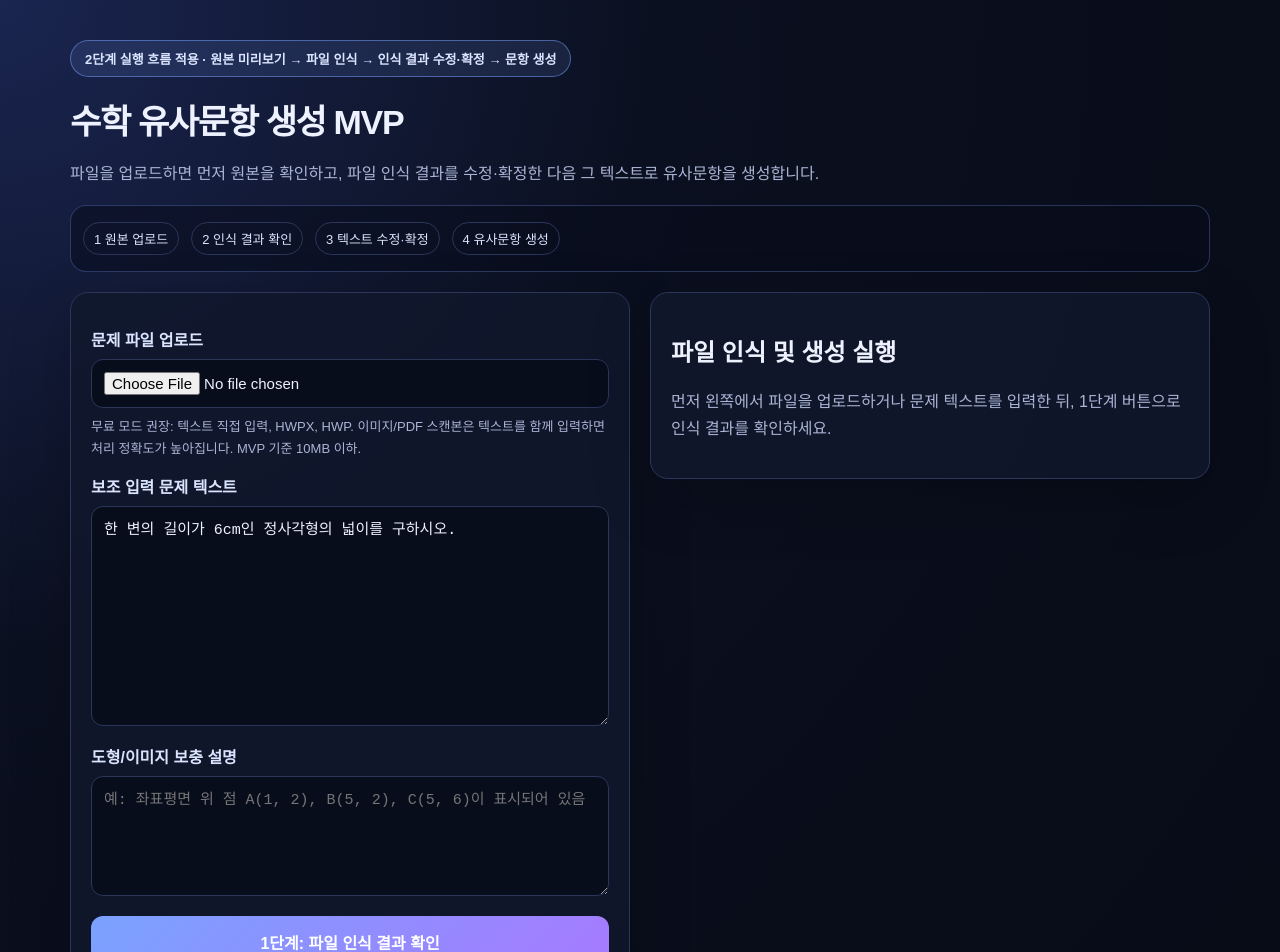
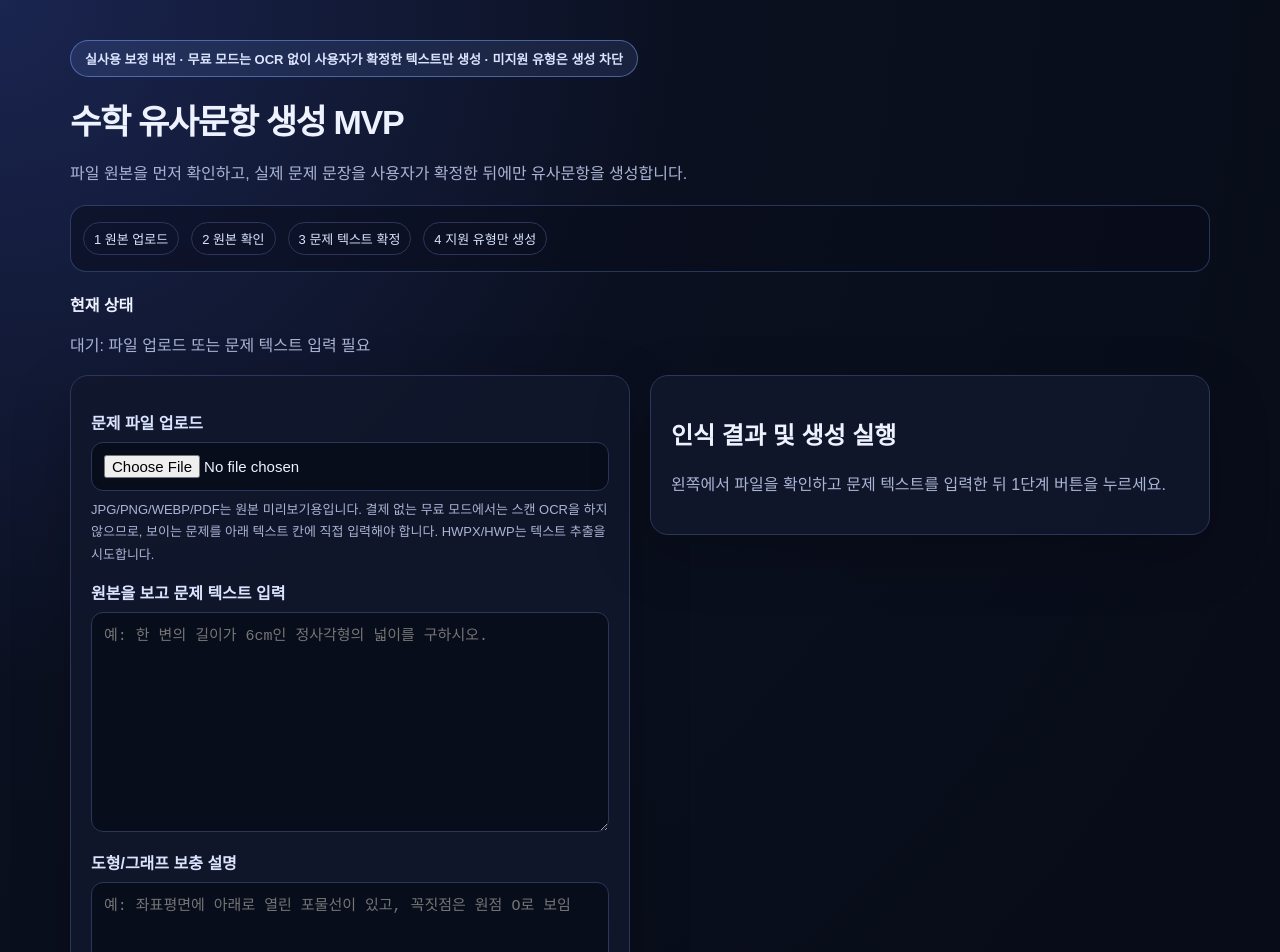
Before and after one commit to apark12321-ux/math-variant-mvp, a Next.js app: page / in a window 1280 px wide. Shown: the top 952 px of the page. Built offline with nearby package versions, Linux system fonts and the light colour scheme.

Commit message:
Clarify manual confirmation workflow and remove default sample text

```diff
--- a/app/page.tsx
+++ b/app/page.tsx
@@ -1,6 +1,6 @@
 "use client";
 
-import { useEffect, useState } from "react";
+import { useEffect, useMemo, useState } from "react";
 
 type ApiResult = {
   success: boolean;
@@ -10,7 +10,7 @@ type ApiResult = {
   extractedText?: string;
   extractionWarning?: string;
   analysis?: any;
-  generated?: any;
+  generated?: any | null;
   verification?: any;
   diagramSvg?: string | null;
   attempts?: any[];
@@ -20,8 +20,6 @@ type FilePreview = {
   url: string;
   kind: "image" | "pdf" | "document" | "unknown";
 };
-
-const sample = `한 변의 길이가 6cm인 정사각형의 넓이를 구하시오.`;
 
 function getFileKind(file: File): FilePreview["kind"] {
   const name = file.name.toLowerCase();
@@ -37,8 +35,19 @@ function formatBytes(size: number) {
   return `${(size / 1024 / 1024).toFixed(2)}MB`;
 }
 
+function isScannedLikeFile(file: File | null) {
+  if (!file) return false;
+  const name = file.name.toLowerCase();
+  return file.type.startsWith("image/") || file.type === "application/pdf" || /\.(png|jpe?g|webp|pdf)$/.test(name);
+}
+
+function isActionableText(text: string) {
+  const compact = text.replace(/\s/g, "");
+  return compact.length >= 8 && /구하|계산|넓이|둘레|부피|정답|값|방정식|그래프|함수|분수|소수|확률|평균|각도|길이|비율|비례/.test(compact);
+}
+
 export default function Home() {
-  const [problemText, setProblemText] = useState(sample);
+  const [problemText, setProblemText] = useState("");
   const [imageContext, setImageContext] = useState("");
   const [confirmedText, setConfirmedText] = useState("");
   const [file, setFile] = useState<File | null>(null);
@@ -80,7 +89,9 @@ export default function Home() {
       method: "POST",
       body: formData
     });
-    return res.json() as Promise<ApiResult>;
+    const json = (await res.json()) as ApiResult;
+    if (!res.ok && !json.message) json.message = "요청 처리에 실패했습니다.";
+    return json;
   }
 
   async function extractAndConfirm() {
@@ -91,9 +102,7 @@ export default function Home() {
     try {
       const json = await requestApi(buildFormData("extract", problemText));
       setResult(json);
-      if (json.success && json.extractedText) {
-        setConfirmedText(json.extractedText);
-      }
+      setConfirmedText(json.extractedText || problemText || "");
     } catch (err) {
       setResult({ success: false, stage: "extracted", message: err instanceof Error ? err.message : "파일 인식 요청 실패" });
     } finally {
@@ -104,7 +113,7 @@ export default function Home() {
   async function generateFromConfirmed() {
     const sourceText = confirmedText.trim();
     if (!sourceText) {
-      setResult({ success: false, message: "확정된 문제 텍스트가 없습니다. 먼저 파일 인식 결과를 확인해 주세요." });
+      setResult({ success: false, stage: "generated", message: "확정된 문제 텍스트가 없습니다. 원본을 보고 문제 문장을 입력한 뒤 실행하세요." });
       return;
     }
 
@@ -122,21 +131,36 @@ export default function Home() {
 
   const generated = result?.generated?.new_problem;
   const busy = extracting || generating;
+  const scannedNeedsManualText = isScannedLikeFile(file) && !problemText.trim();
+  const canExtract = Boolean(file || problemText.trim());
+  const canGenerate = isActionableText(confirmedText);
+  const statusLabel = useMemo(() => {
+    if (!file && !problemText.trim()) return "대기: 파일 업로드 또는 문제 텍스트 입력 필요";
+    if (scannedNeedsManualText) return "주의: 무료 모드에서는 스캔/PDF OCR 불가. 문제 텍스트 직접 입력 필요";
+    if (confirmedText && canGenerate) return "준비됨: 확정 텍스트로 생성 가능";
+    if (confirmedText && !canGenerate) return "보류: 확정 텍스트가 문제 문장으로 부족함";
+    return "1단계 인식 결과 확인 필요";
+  }, [file, problemText, scannedNeedsManualText, confirmedText, canGenerate]);
 
   return (
     <main>
       <div className="version-banner">
-        2단계 실행 흐름 적용 · 원본 미리보기 → 파일 인식 → 인식 결과 수정·확정 → 문항 생성
+        실사용 보정 버전 · 무료 모드는 OCR 없이 사용자가 확정한 텍스트만 생성 · 미지원 유형은 생성 차단
       </div>
 
       <h1>수학 유사문항 생성 MVP</h1>
-      <p>파일을 업로드하면 먼저 원본을 확인하고, 파일 인식 결과를 수정·확정한 다음 그 텍스트로 유사문항을 생성합니다.</p>
+      <p>파일 원본을 먼저 확인하고, 실제 문제 문장을 사용자가 확정한 뒤에만 유사문항을 생성합니다.</p>
 
       <div className="step-panel">
         <span className="badge">1 원본 업로드</span>
-        <span className="badge">2 인식 결과 확인</span>
-        <span className="badge">3 텍스트 수정·확정</span>
-        <span className="badge">4 유사문항 생성</span>
+        <span className="badge">2 원본 확인</span>
+        <span className="badge">3 문제 텍스트 확정</span>
+        <span className="badge">4 지원 유형만 생성</span>
+      </div>
+
+      <div className="status-panel">
+        <strong>현재 상태</strong>
+        <p>{statusLabel}</p>
       </div>
 
       <div className="grid">
@@ -147,7 +171,9 @@ export default function Home() {
             accept="image/png,image/jpeg,image/webp,application/pdf,.png,.jpg,.jpeg,.webp,.pdf,.hwpx,.hwp"
             onChange={(event) => onFileChange(event.target.files?.[0] ?? null)}
           />
-          <p className="hint">무료 모드 권장: 텍스트 직접 입력, HWPX, HWP. 이미지/PDF 스캔본은 텍스트를 함께 입력하면 처리 정확도가 높아집니다. MVP 기준 10MB 이하.</p>
+          <p className="hint">
+            JPG/PNG/WEBP/PDF는 원본 미리보기용입니다. 결제 없는 무료 모드에서는 스캔 OCR을 하지 않으므로, 보이는 문제를 아래 텍스트 칸에 직접 입력해야 합니다. HWPX/HWP는 텍스트 추출을 시도합니다.
+          </p>
 
           {file && preview && (
             <div className="result-section upload-preview">
@@ -159,21 +185,14 @@ export default function Home() {
                 <button className="small-button" type="button" onClick={() => onFileChange(null)}>파일 제거</button>
               </div>
 
-              {preview.kind === "image" && (
-                <img src={preview.url} alt="업로드한 문제 이미지 미리보기" className="preview-image" />
-              )}
-
-              {preview.kind === "pdf" && (
-                <iframe src={preview.url} title="업로드한 PDF 미리보기" className="preview-frame" />
-              )}
-
+              {preview.kind === "image" && <img src={preview.url} alt="업로드한 문제 이미지 미리보기" className="preview-image" />}
+              {preview.kind === "pdf" && <iframe src={preview.url} title="업로드한 PDF 미리보기" className="preview-frame" />}
               {preview.kind === "document" && (
                 <div className="document-preview">
                   <strong>문서 파일이 선택되었습니다.</strong>
-                  <p>HWPX/HWP는 원본 레이아웃 대신 텍스트 추출 결과를 확인합니다. 아래 1단계 버튼을 눌러 인식 결과를 먼저 확인하세요.</p>
+                  <p>HWPX/HWP는 텍스트 추출 결과를 확인합니다. 추출이 불완전하면 아래 텍스트를 직접 보정하세요.</p>
                 </div>
               )}
-
               {preview.kind === "unknown" && (
                 <div className="document-preview">
                   <strong>미리보기를 지원하지 않는 파일입니다.</strong>
@@ -183,43 +202,49 @@ export default function Home() {
             </div>
           )}
 
-          <label>보조 입력 문제 텍스트</label>
+          <label>원본을 보고 문제 텍스트 입력</label>
           <textarea
             value={problemText}
             onChange={(e) => setProblemText(e.target.value)}
-            placeholder="무료 모드에서는 이 칸의 텍스트가 가장 중요합니다. 파일 인식이 부족하면 문제를 직접 붙여넣어 주세요."
+            placeholder="예: 한 변의 길이가 6cm인 정사각형의 넓이를 구하시오."
           />
 
-          <label>도형/이미지 보충 설명</label>
+          <label>도형/그래프 보충 설명</label>
           <textarea
             value={imageContext}
             onChange={(e) => setImageContext(e.target.value)}
-            placeholder="예: 좌표평면 위 점 A(1, 2), B(5, 2), C(5, 6)이 표시되어 있음"
+            placeholder="예: 좌표평면에 아래로 열린 포물선이 있고, 꼭짓점은 원점 O로 보임"
             style={{ minHeight: 120 }}
           />
 
-          <button onClick={extractAndConfirm} disabled={busy}>
-            {extracting ? "파일 인식 중..." : "1단계: 파일 인식 결과 확인"}
+          {scannedNeedsManualText && (
+            <p className="error">무료 모드에서는 이 PDF/이미지를 자동 OCR하지 않습니다. 미리보기를 보고 문제 문장을 직접 입력해야 합니다.</p>
+          )}
+
+          <button onClick={extractAndConfirm} disabled={busy || !canExtract}>
+            {extracting ? "인식 결과 준비 중..." : "1단계: 인식 결과 확인"}
           </button>
         </section>
 
         <section className="card">
-          <h2>파일 인식 및 생성 실행</h2>
-          {!result && <p>먼저 왼쪽에서 파일을 업로드하거나 문제 텍스트를 입력한 뒤, 1단계 버튼으로 인식 결과를 확인하세요.</p>}
+          <h2>인식 결과 및 생성 실행</h2>
+          {!result && <p>왼쪽에서 파일을 확인하고 문제 텍스트를 입력한 뒤 1단계 버튼을 누르세요.</p>}
           {result?.message && <p className={result.success ? "ok" : "error"}>{result.message}</p>}
           {result?.mode && <p className="badge">실행 모드: {result.mode === "local" ? "무료 로컬 모드" : "API 모드"}</p>}
           {result?.extractionWarning && <p className="hint">주의: {result.extractionWarning}</p>}
 
-          {result?.stage === "extracted" && (
+          {(result?.stage === "extracted" || confirmedText) && !generated && (
             <div className="result-section">
-              <h3>파일 인식 결과 확인·수정</h3>
-              <p className="hint">아래 텍스트를 실제 문제와 맞게 수정한 뒤 2단계 버튼을 누르세요. 이 텍스트가 최종 생성 기준이 됩니다.</p>
+              <h3>확정할 문제 텍스트</h3>
+              <p className="hint">이 칸의 텍스트가 최종 생성 기준입니다. 원본 미리보기와 비교해서 반드시 수정하세요.</p>
               <textarea
                 value={confirmedText}
                 onChange={(e) => setConfirmedText(e.target.value)}
                 className="confirmed-textarea"
+                placeholder="생성할 문제 문장을 여기에 확정하세요."
               />
-              <button onClick={generateFromConfirmed} disabled={busy || !confirmedText.trim()}>
+              {!canGenerate && confirmedText && <p className="error">문제 문장으로 보기 어렵습니다. “구하시오”, “계산하시오”, “넓이”, “방정식” 등 핵심 조건이 드러나게 수정하세요.</p>}
+              <button onClick={generateFromConfirmed} disabled={busy || !canGenerate}>
                 {generating ? "문항 생성 중..." : "2단계: 이 텍스트로 유사문항 생성"}
               </button>
             </div>
@@ -227,8 +252,20 @@ export default function Home() {
 
           {result?.extractedText && result.stage !== "extracted" && (
             <div className="result-section">
-              <h3>파일 인식 결과</h3>
+              <h3>사용한 인식/확정 텍스트</h3>
               <pre>{result.extractedText}</pre>
+            </div>
+          )}
+
+          {result?.verification?.fix_required && !generated && (
+            <div className="result-section blocked">
+              <h3>생성 보류</h3>
+              <p>{result.verification.fix_instructions}</p>
+              {result.verification.detected_errors?.length > 0 && (
+                <ul>
+                  {result.verification.detected_errors.map((item: string) => <li key={item}>{item}</li>)}
+                </ul>
+              )}
             </div>
           )}
 
@@ -240,12 +277,16 @@ export default function Home() {
                 <span className="badge">{generated.curriculum.domain}</span>
                 <span className="badge">난이도 {generated.difficulty}</span>
               </div>
-
-              <div className="result-section"><h3>문제</h3><p>{generated.question}</p></div>
+              <div className="result-section"><h3>생성 문제</h3><p>{generated.question}</p></div>
               <div className="result-section"><h3>정답</h3><p className="ok">{generated.answer}</p></div>
-              <div className="result-section"><h3>해설</h3><p>{generated.explanation}</p></div>
-
-              {result.diagramSvg && (
+              <div className="result-section"><h3>해설</h3><p style={{ whiteSpace: "pre-line" }}>{generated.explanation}</p></div>
+              {result?.verification && (
+                <div className="result-section">
+                  <h3>검수 결과</h3>
+                  <p>{result.verification.fix_instructions}</p>
+                </div>
+              )}
+              {result?.diagramSvg && (
                 <div className="result-section diagram">
                   <h3>SVG 도형</h3>
                   <div dangerouslySetInnerHTML={{ __html: result.diagramSvg }} />
```
